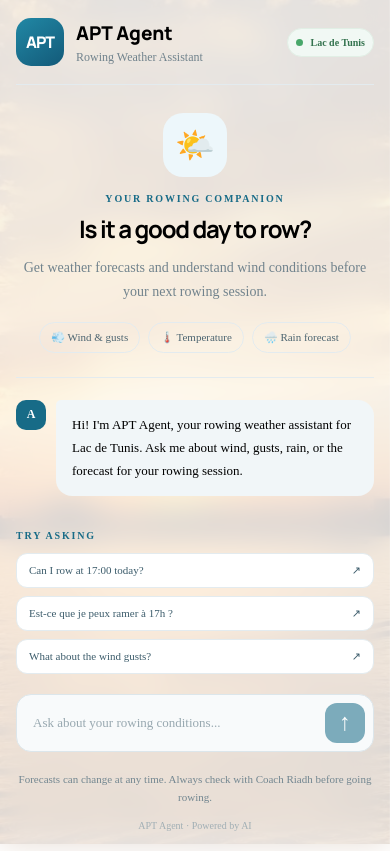
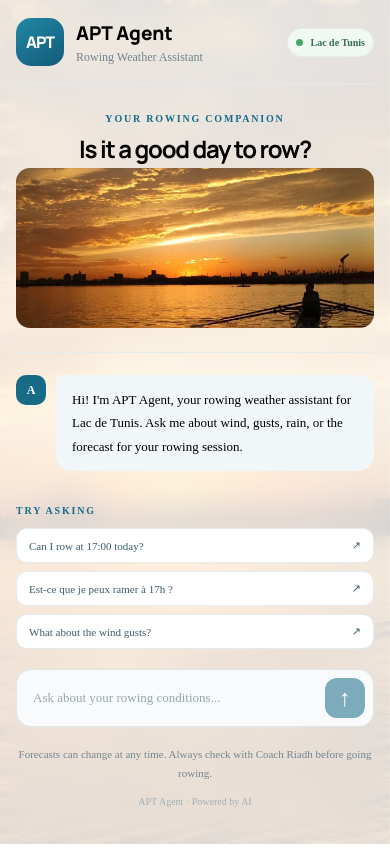
Before and after one commit to hadilaff/APT_agent, a Next.js app in the folder frontend/: page / in a window 390 px wide. Built offline with nearby package versions, Linux system fonts and the light colour scheme; no server answers.

Commit message:
mobile: hide hero elements, show image thumbnail instead

```diff
--- a/frontend/app/globals.css
+++ b/frontend/app/globals.css
@@ -33,6 +33,10 @@ body::before {
   inset: 0;
   background: url("/image.jpeg?v=1") center center / cover no-repeat;
   z-index: -1;
+}
+
+.hero-mobile-image {
+  display: none;
 }
 
 button,
@@ -448,4 +452,19 @@ button:disabled {
     bottom: 8px;
     background: #f8fafb;
   }
+
+  .weather-icon,
+  .hero-description,
+  .feature-list {
+    display: none;
+  }
+
+  .hero-mobile-image {
+    display: block;
+    width: 100%;
+    max-height: 160px;
+    object-fit: cover;
+    border-radius: 14px;
+    margin-top: 4px;
+  }
 }
--- a/frontend/app/page.js
+++ b/frontend/app/page.js
@@ -123,6 +123,12 @@ export default function Home() {
             <span>🌡️ Temperature</span>
             <span>🌧️ Rain forecast</span>
           </div>
+
+          <img
+            src="/image.jpeg"
+            alt="Lac de Tunis"
+            className="hero-mobile-image"
+          />
         </section>
 
         <section className="conversation" aria-live="polite">
```
